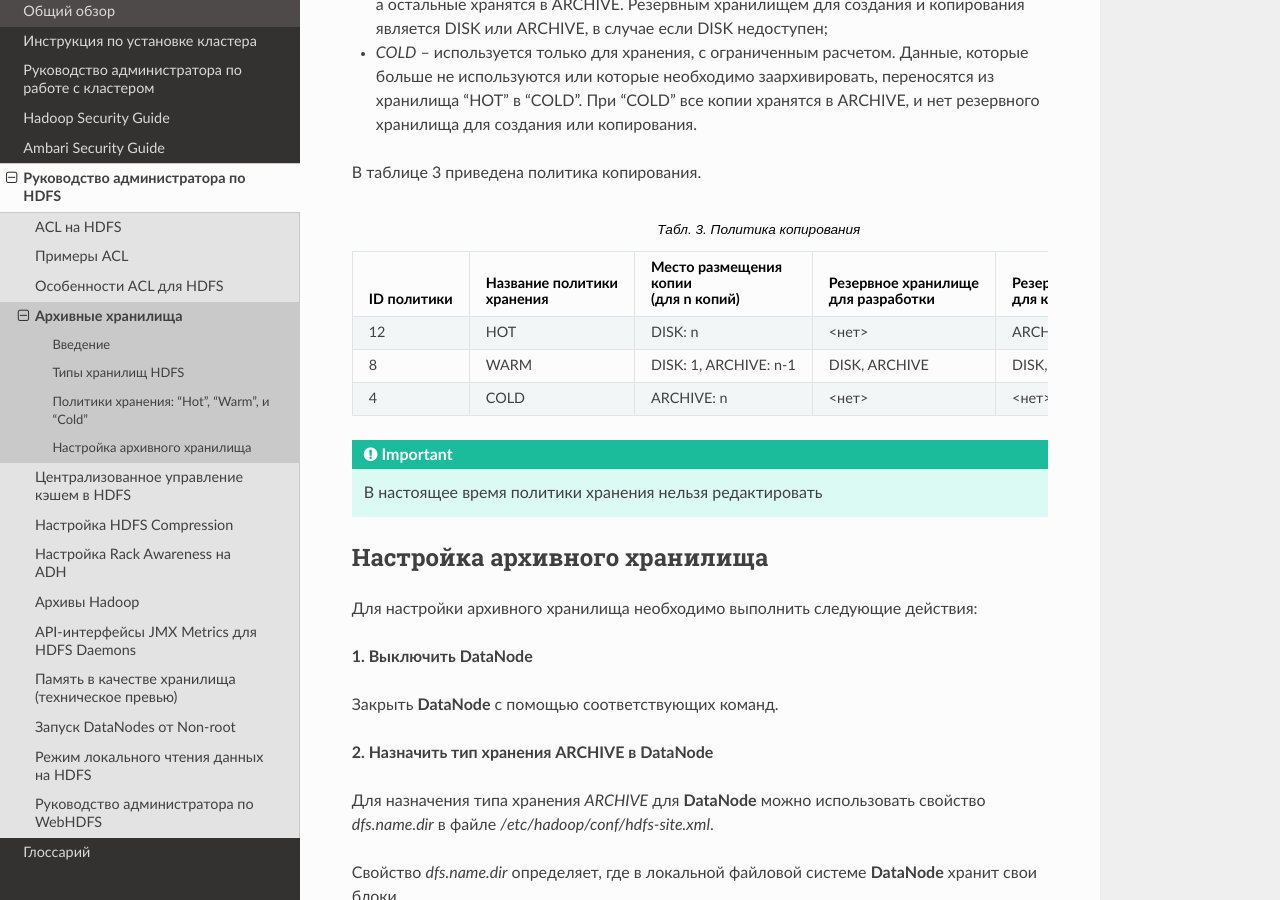
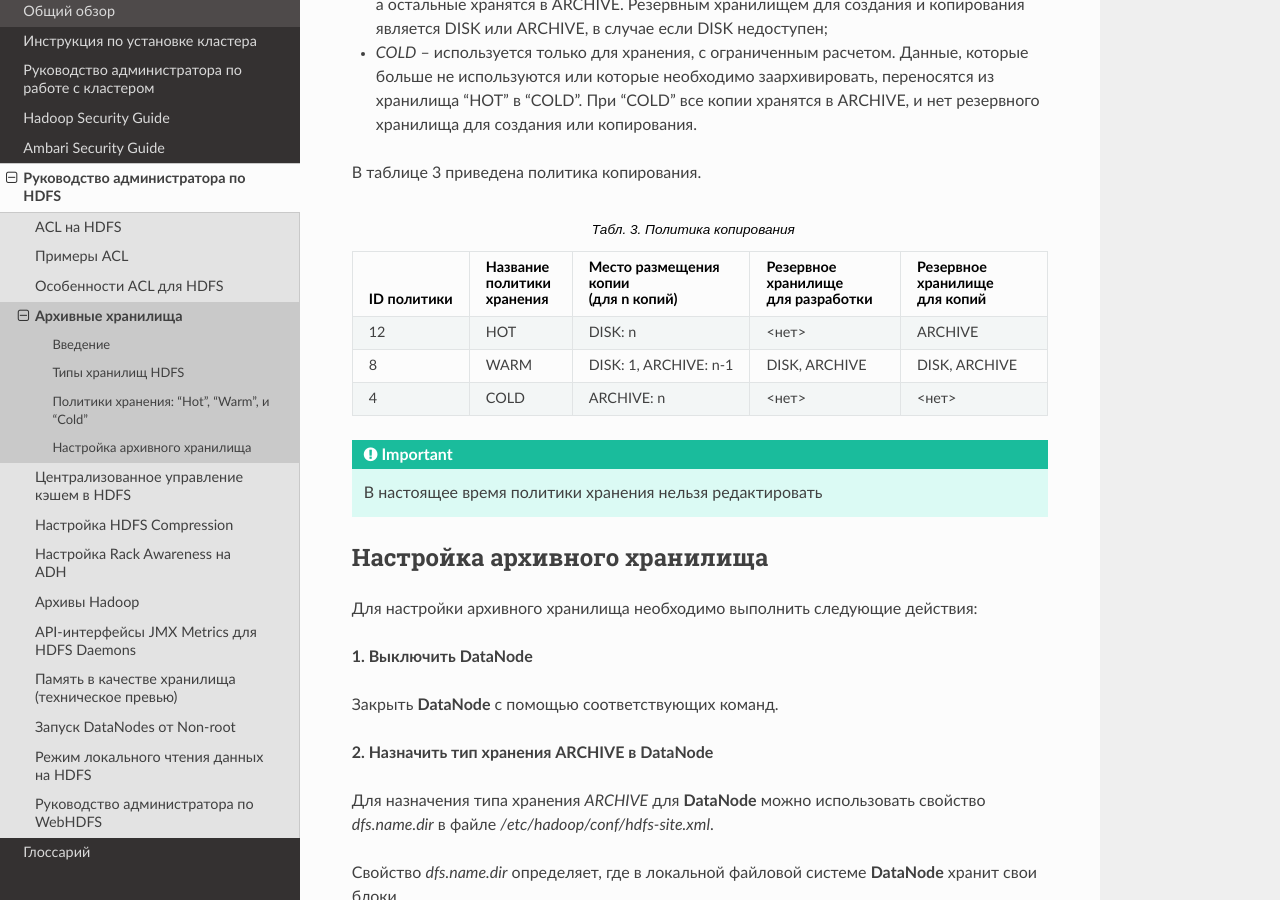
Before and after one commit to arenadata/docs_adps, a Sphinx documentation site: the page built from source/HDFSadmin/Archiv.rst, in a window 1280 px wide and 900 px high, scrolled down 1223 px. Built offline with Sphinx 7.4.7 and the Read the Docs theme 2.0.0, drawn with Linux system fonts in a browser that asks for light colours; part of the change alters nothing that is shown.

```diff
--- a/source/HDFSadmin/Archiv.rst
+++ b/source/HDFSadmin/Archiv.rst
@@ -52,7 +52,7 @@
 В таблице 3 приведена политика копирования.
 
 .. csv-table:: Табл. 3. Политика копирования
-   :header: "ID политики", "Название политики |br| хранения", "Место размещения |br| копии |br| (для n копий)", "Резервное хранилище |br| для разработки", "Резервное хранилище |br| для копий"
+   :header: "ID политики", "Название |br| политики |br| хранения", "Место размещения |br| копии |br| (для n копий)", "Резервное |br| хранилище |br| для разработки", "Резервное |br| хранилище |br| для копий"
    :widths: 10, 10, 15, 15, 15
 
    "12", "HOT", "DISK: n", "<нет>", "ARCHIVE"
```
